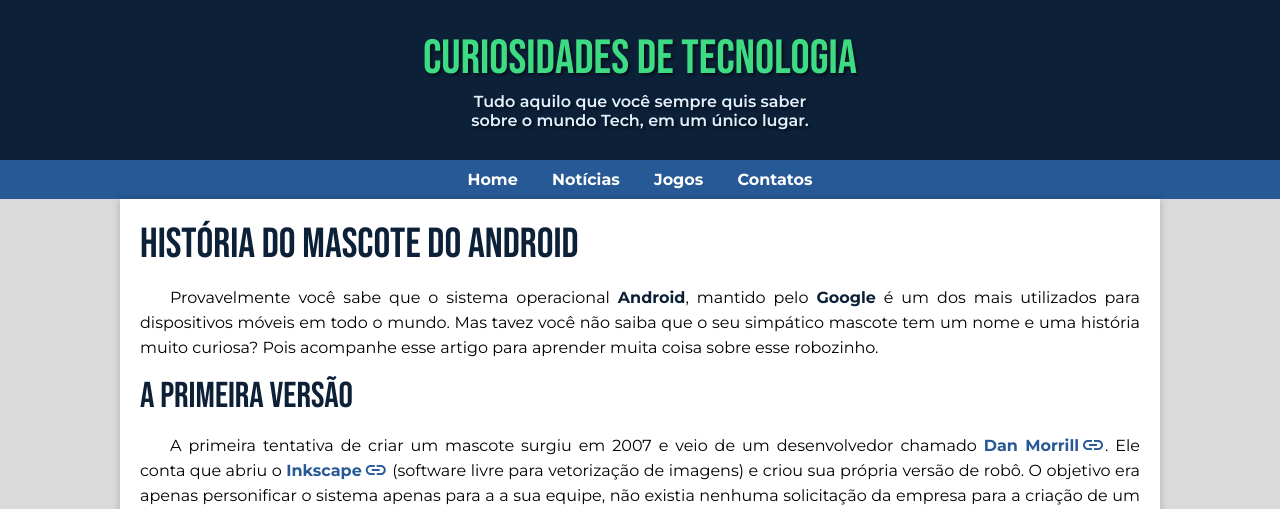
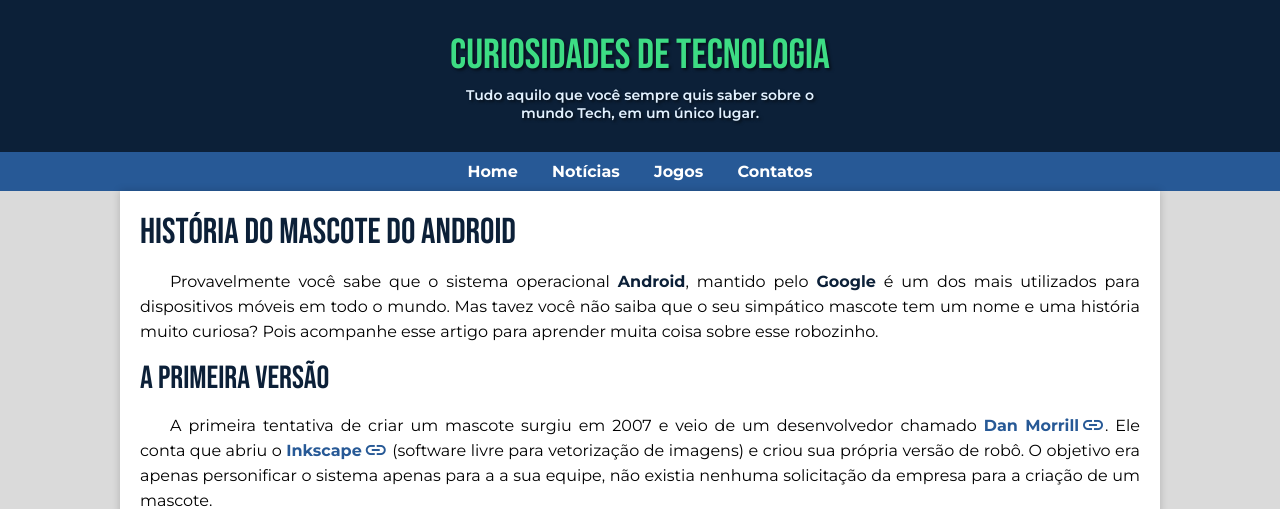
Before and after one commit to gioperrone/projeto-android, a plain HTML site: page index.html in a window 1280 px wide. Shown: the top 509 px of the page. Drawn offline with Linux system fonts and the light colour scheme.

Commit message:
atualizações tamanhos de fontes

```diff
--- a/estilo/style.css
+++ b/estilo/style.css
@@ -39,7 +39,7 @@
 header > h1{
     font-family: var(--fonte-titulo);
     font-weight: 400;
-    font-size: 48px;
+    font-size: 42px;
     color: var(--cor0);
     text-shadow: 2px 2px 3px rgba(0, 0, 0, 0.562);
     padding: 30px 5px 0px 5px;
@@ -51,6 +51,7 @@
     text-shadow: 2px 2px 3px rgba(0, 0, 0, 0.562);
     padding: 5px 10px 30px 10px;
     font-weight: 600;
+    font-size: 14px;
     max-width: 350px;
     margin: auto;
 }
@@ -95,7 +96,7 @@
 main h1{
     font-family: var(--fonte-titulo);
     font-weight: 400;
-    font-size: 42px;
+    font-size: 36px;
     color: var(--cor3);
 }
 
@@ -103,7 +104,7 @@
 main h2{
     font-family: var(--fonte-titulo);
     font-weight: 400;
-    font-size: 36px;
+    font-size: 32px;
     color: var(--cor3);
 }
 
```
